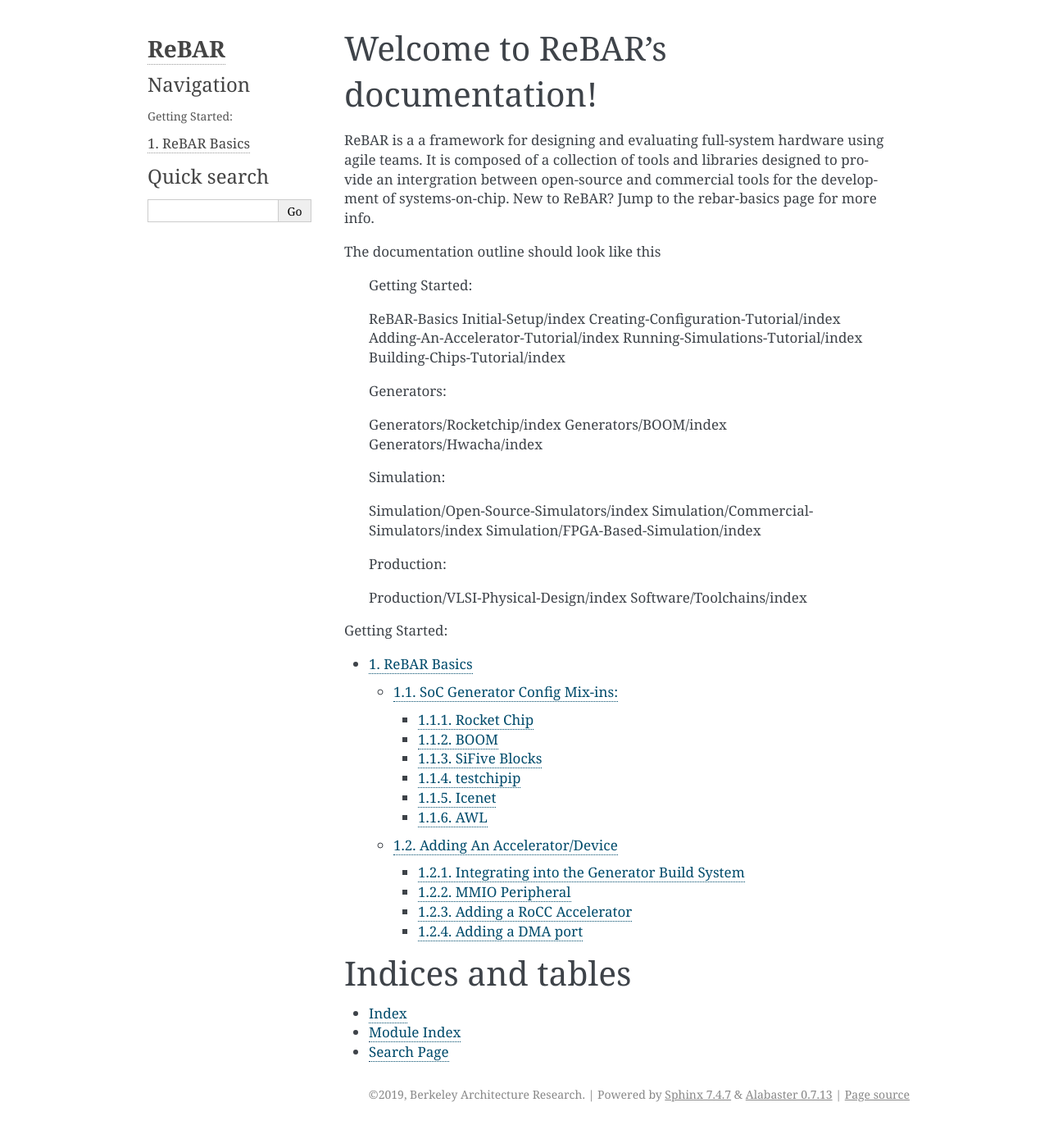
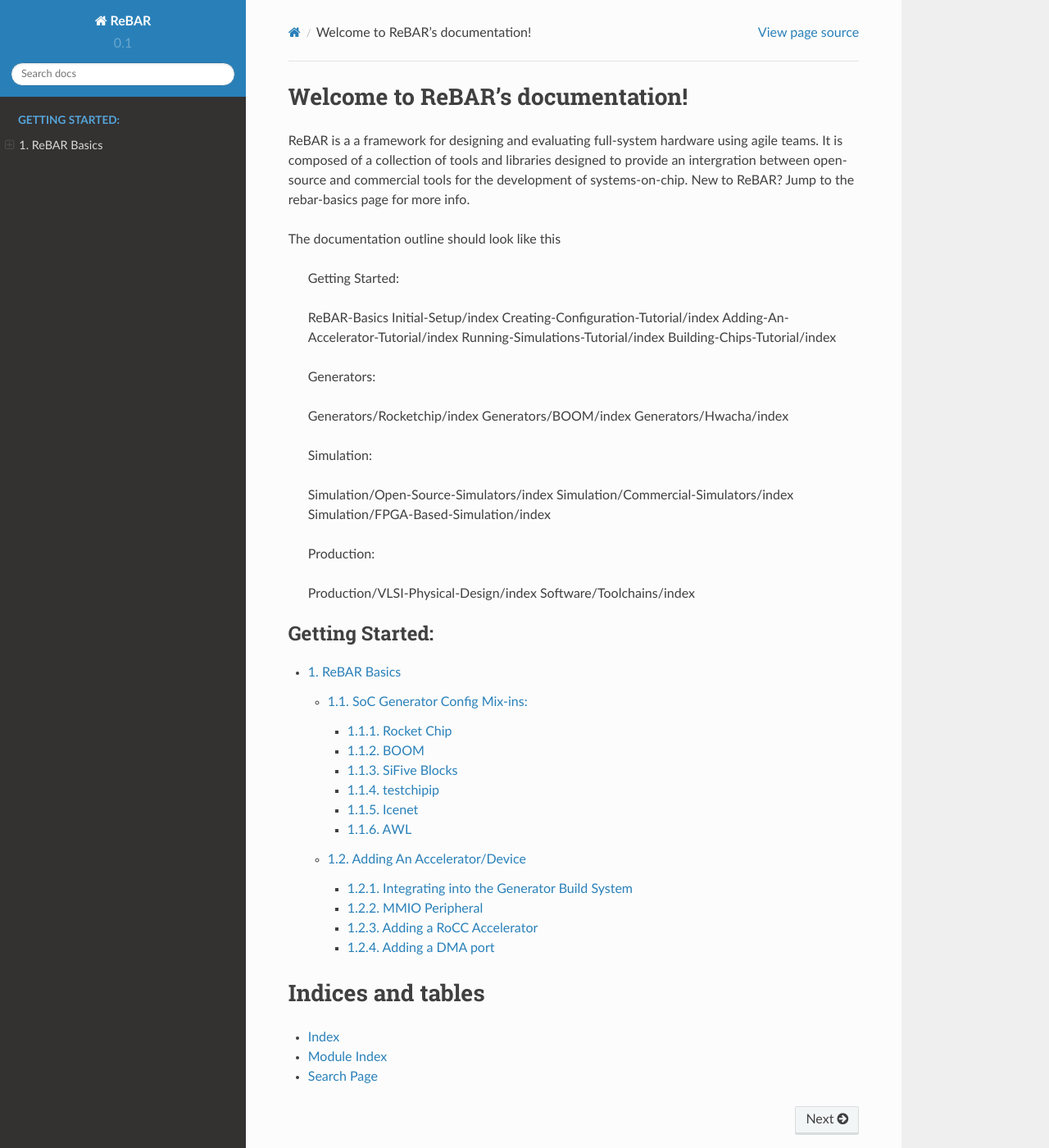
Before and after one commit to ucb-bar/chipyard, a Sphinx documentation site: the page built from docs/index.rst, in a window 1280 px wide and 1400 px high. Shown: the whole window at 82% size. Built offline with Sphinx 7.4.7 and the Read the Docs theme 2.0.0, drawn with Linux system fonts in a browser that asks for light colours; some of the changed text lies outside the part shown.

Commit message:
docs theme

```diff
--- a/docs/conf.py
+++ b/docs/conf.py
@@ -88,13 +88,17 @@
 # The theme to use for HTML and HTML Help pages.  See the documentation for
 # a list of builtin themes.
 #
-html_theme = 'alabaster'
+html_theme = 'sphinx_rtd_theme'
 
 # Theme options are theme-specific and customize the look and feel of a theme
 # further.  For a list of options available for each theme, see the
 # documentation.
 #
-# html_theme_options = {}
+html_theme_options = {
+    'collapse_navigation': False,
+#    'display_version': True,
+#    'navigation_depth': 4,
+}
 
 # Add any paths that contain custom static files (such as style sheets) here,
 # relative to this directory. They are copied after the builtin static files,
```
